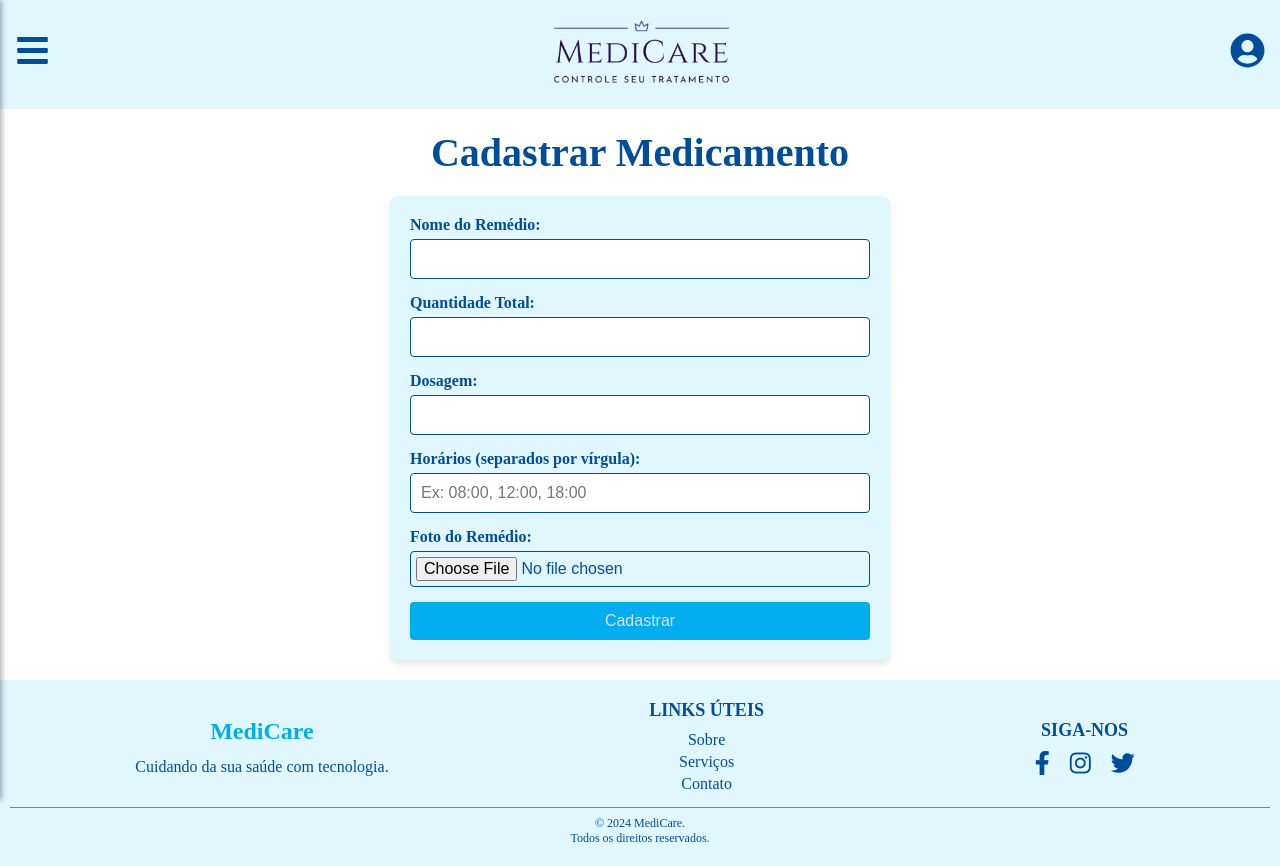
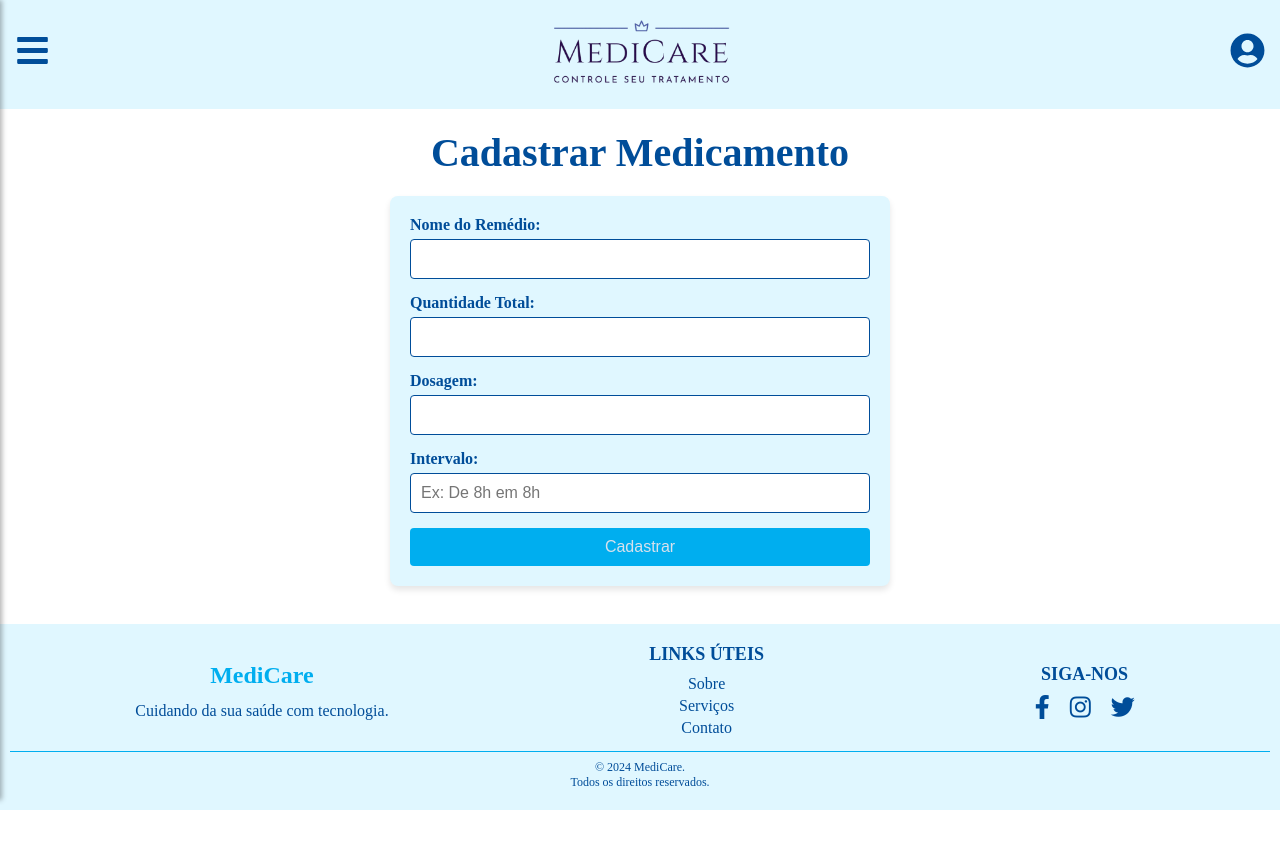
Before and after one commit to Raquel212/MediCareFrontEnd, a React (Vite) app: page /cadastrarmedicamento in a window 1280 px wide. After the commit the page ends 810 px from the top, so only its background shows below. Built offline with nearby package versions, Linux system fonts and the light colour scheme.

Commit message:
Update input

```diff
--- a/src/pages/CadastrarMedicamento/index.jsx
+++ b/src/pages/CadastrarMedicamento/index.jsx
@@ -92,23 +92,14 @@ function CadastrarMedicamento() {
                         />
                     </label>
                     <label>
-                        Horários (separados por vírgula):
+                        Intervalo:
                         <input
                             type="text"
                             name="horarios"
                             value={form.horarios}
                             onChange={handleChange}
-                            placeholder="Ex: 08:00, 12:00, 18:00"
+                            placeholder="Ex: De 8h em 8h"
                             required
-                        />
-                    </label>
-                    <label>
-                        Foto do Remédio:
-                        <input
-                            type="file"
-                            name="foto"
-                            onChange={handleChange}
-                            accept="image/*"
                         />
                     </label>
                     <button type="submit" className={styles.botaoCadastrar}>Cadastrar</button>
--- a/src/pages/GerenciarMedicamentos/index.jsx
+++ b/src/pages/GerenciarMedicamentos/index.jsx
@@ -92,14 +92,7 @@ function GerenciarMedicamento() {
                                     <p><strong>Nome:</strong> {medicamento.nome}</p>
                                     <p><strong>Quantidade Total:</strong> {medicamento.quantidade}</p>
                                     <p><strong>Dosagem:</strong> {medicamento.dosagem}</p>
-                                    <p><strong>Horários:</strong> {medicamento.horario}</p>
-                                    {medicamento.foto && (
-                                        <img
-                                            src={medicamento.foto}
-                                            alt={medicamento.nome}
-                                            className={styles.medicamentoFoto}
-                                        />
-                                    )}
+                                    <p><strong>Intervalo:</strong> {medicamento.horario}</p>
                                 </div>
                                 <div className={styles.acoes}>
                                     <button onClick={() => handleEdit(index, medicamento)} className={styles.botaoEditar}>
--- a/src/pages/HomeUsuario/index.jsx
+++ b/src/pages/HomeUsuario/index.jsx
@@ -7,7 +7,6 @@ import 'react-calendar/dist/Calendar.css';
 import { useState } from 'react';
 
 function HomeUsuario() {
-    const userName = "San";
 
     // Estado para armazenar o dia selecionado e os medicamentos do dia
     const [selectedDate, setSelectedDate] = useState(new Date());
@@ -58,7 +57,7 @@ function HomeUsuario() {
             <main className={styles.containerHomeUsuario}>
                 <section className={styles.welcomeSection}>
                     <div>
-                        <h1 className={styles.tituloWelcome}>Bem-vindo, {userName}!</h1>
+                        <h1 className={styles.tituloWelcome}>Bem-vindo</h1>
                         <p className={styles.subtituloWelcome}> Vamos cuidar da sua saúde juntos!</p>
                     </div>
                 </section>
```
